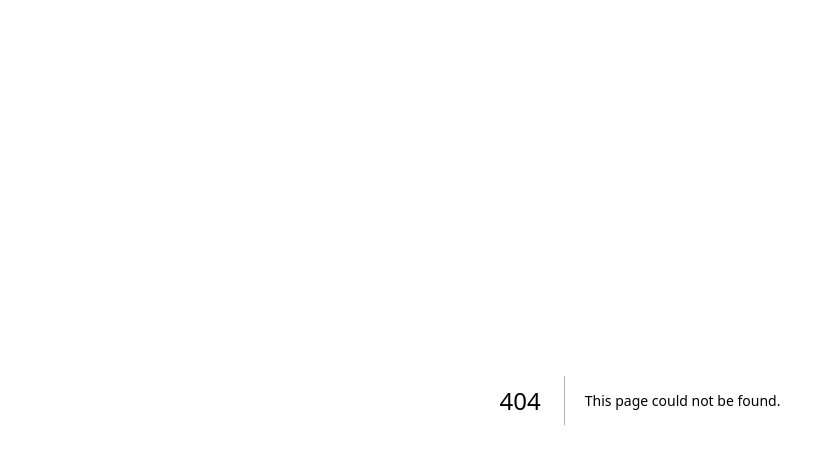
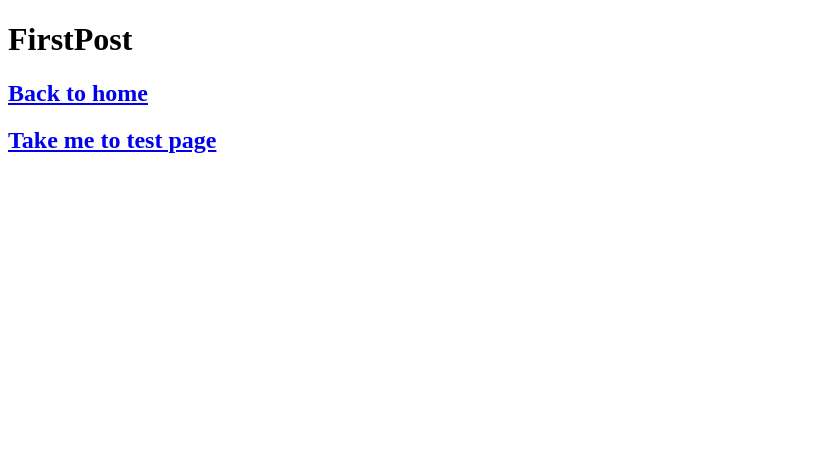
Before and after one commit to Alexmquan/nextjs-blog, a Next.js app: page /posts/first-post in a window 1280 px wide. Before the commit this address had no page. Shown: the top 464 px of the page, without its empty margins (0-835 px from the left). Built offline with nearby package versions, Linux system fonts and the light colour scheme.

Commit message:
Completed client side navigation test

```diff
--- a/pages/index.js
+++ b/pages/index.js
@@ -1,5 +1,6 @@
 import Head from 'next/head';
 import styles from '../styles/Home.module.css';
+import Link from "next/link.js";
 
 export default function Home() {
   return (
@@ -11,7 +12,7 @@ export default function Home() {
 
       <main>
         <h1 className={styles.title}>
-          Learn <a href="https://nextjs.org">Next.js!</a>
+          Read <Link href="/posts/first-post">this page!</Link>
         </h1>
 
         <p className={styles.description}>
--- /dev/null
+++ b/pages/posts/first-post.js
@@ -0,0 +1,15 @@
+import Link from 'next/link';
+
+export default function firstPost() {
+  return (
+    <>
+      <h1>FirstPost</h1>
+      <h2>
+        <Link href="/">Back to home</Link>
+      </h2>
+      <h2>
+        <Link href="/Test/Test">Take me to test page</Link>
+      </h2>
+    </>
+  );
+}
```
Also changed, not shown: pages/Test/Test.js (added, +9 -0 lines).
